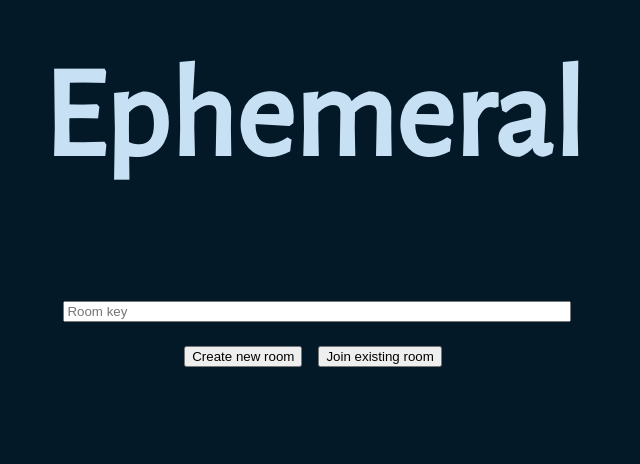
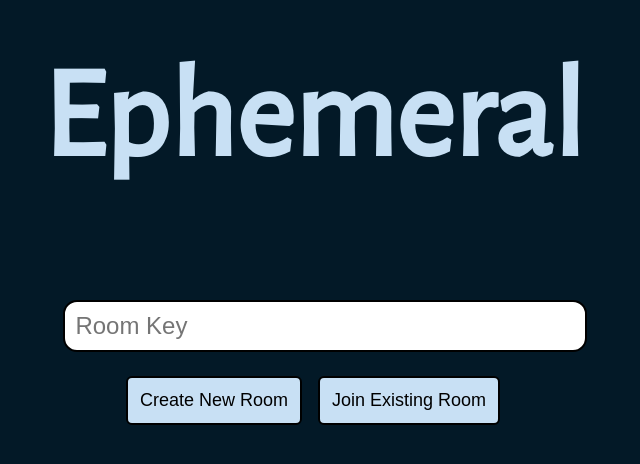
Before and after one commit to awnumar/ephemeral, a Vue app in the folder web-app/: page /#/ in a window 1280 px wide. Shown: the part 122-586 px from the top of the page, without its empty margins (327-967 px from the left). Built offline with nearby package versions, Linux system fonts and the light colour scheme.

Commit message:
Improved and did a basic clean up on the front end

```diff
--- a/web-app/src/components/Chat.vue
+++ b/web-app/src/components/Chat.vue
@@ -1,7 +1,7 @@
 <template>
   <div class="content">
     <nav><router-link to="/">Home</router-link></nav>
-    <label for="nick">Nickname:  </label><input type="text" id="nick" name="nick" placeholder="anonymous" />
+    <label for="nick">Nickname:  </label><input type="text" id="nick" name="nick" placeholder=" Anonymous" />
     <p>This room's key is <span class="hl">{{ b2h(this.key) }}</span></p>
     <div id="chat">
       <div id="history-div">
@@ -12,8 +12,8 @@
       </div>
       <div id="input">
         <form v-on:submit.prevent="sendMessage">
-          <input type="text" id="message" autocomplete="off" />
-          <input id="send" type="submit" value="send" />
+          <input type="text" id="message" autocomplete="off" placeholder=" Type a message..." />
+          <input id="send" type="submit" value="Send" />
         </form>
       </div>
     </div>
@@ -174,4 +174,33 @@ export default {
 
 <!-- Add "scoped" attribute to limit CSS to this component only -->
 <style scoped>
+#nick {
+  font-size: 20px;
+  border-radius: 6px;
+  padding: 6px;
+}
+#message {
+  font-size: 18px;
+  border-radius: 6px;
+  padding: 14px;
+}
+#send {
+  background-color: var(--light-blue);
+  font-size: 20px;
+  border-radius: 6px;
+  padding: 15px;
+  border: 0px;
+}
+#history-div, #history-list {
+  border-radius: 14px;
+}
+a {
+  font-size: 20px;
+  text-decoration: none;
+  font-weight: bold;
+  background-color: var(--link);
+  color: black;
+  padding: 6px 12px;
+  border-radius: 6px;
+}
 </style>
--- a/web-app/src/components/Home.vue
+++ b/web-app/src/components/Home.vue
@@ -3,9 +3,11 @@
     <h1 class="title">Ephemeral</h1>
     <div class="form">
         <form v-on:submit.prevent="existingRoom">
-            <input type="text" id="key" name="key" autocomplete="off" placeholder="Room key" />
-            <button id="new-room" type="button" v-on:click="newRoom">Create new room</button>
-            <input type="submit" value="Join existing room" />
+            <input type="text" id="key" name="key" autocomplete="off" placeholder="Room Key" />
+            <div id="home-buttons">
+              <button id="new-room" type="button" v-on:click="newRoom">Create New Room</button>
+              <input id="existing-room" type="submit" value="Join Existing Room" />
+            </div>
         </form>
     </div>
   </div>
@@ -38,4 +40,19 @@ export default {
 
 <!-- Add "scoped" attribute to limit CSS to this component only -->
 <style scoped>
+#key {
+  padding: 10px;
+  border-radius: 14px;
+  border: 2px solid black;
+  font-size: 24px;
+}
+
+#new-room, #existing-room {
+  padding: 12px;
+  font-size: 18px;
+  border-radius: 6px;
+  background-color: var(--light-blue);
+  border: 2px solid black;
+
+}
 </style>
```
